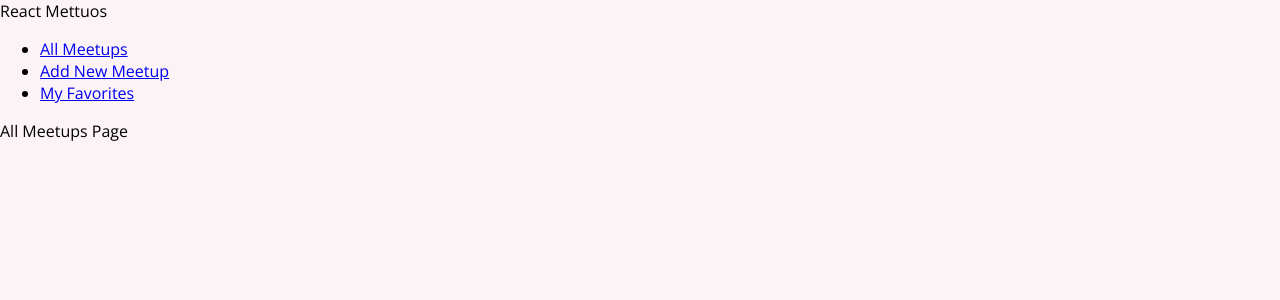
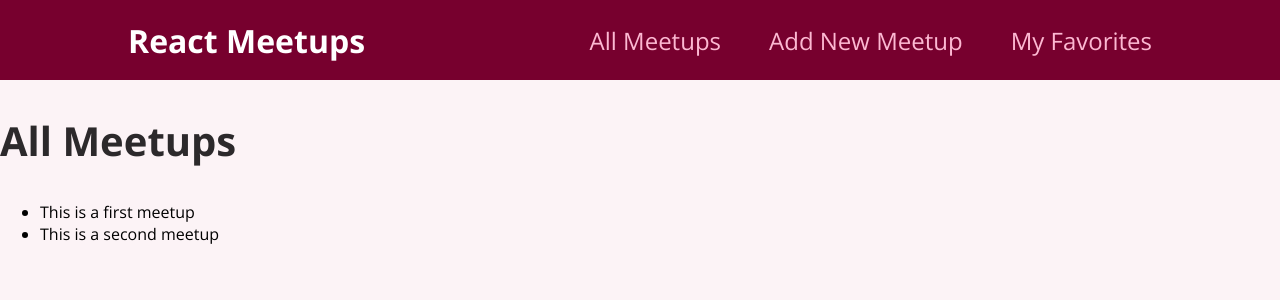
Before and after one commit to mohammadshughri/DevMeetup-ReactJS, a React (Create React App) app: page / in a window 1280 px wide. Shown: the top 300 px of the page. Built offline with nearby package versions, Linux system fonts and the light colour scheme.

Commit message:
Added lists

```diff
--- a/src/components/layout/MainNavigation.js
+++ b/src/components/layout/MainNavigation.js
@@ -1,8 +1,10 @@
 import { Link } from 'react-router-dom'
 
+import classes from './MainNavigation.module.css';
+
 function MainNavigation () {
-    return <header>
-        <div>React Mettuos</div>
+    return <header className={classes.header}>
+        <div className={classes.logo}>React Meetups</div>
         <nav>
             <ul>
                 <li>
--- /dev/null
+++ b/src/components/layout/MainNavigation.module.css
@@ -0,0 +1,47 @@
+.header {
+    width: 100%;
+    height: 5rem;
+    display: flex;
+    align-items: center;
+    justify-content: space-between;
+    background-color: #77002e;
+    padding: 0 10%;
+  }
+
+  .logo {
+    font-size: 2rem;
+    color: white;
+    font-weight: bold;
+  }
+
+  .header ul {
+    list-style: none;
+    margin: 0;
+    padding: 0;
+    display: flex;
+    align-items: baseline;
+  }
+
+  .header li {
+    margin-left: 3rem;
+  }
+
+  .header a {
+    text-decoration: none;
+    font-size: 1.5rem;
+    color: #fcb8d2;
+  }
+
+  .header a:hover,
+  .header a:active,
+  .header a.active {
+    color: white;
+  }
+
+  .badge {
+    background-color: #cc2062;
+    color: white;
+    border-radius: 12px;
+    padding: 0 1rem;
+    margin-left: 0.5rem;
+  }
--- a/src/pages/AllMeetups.js
+++ b/src/pages/AllMeetups.js
@@ -1,5 +1,34 @@
+const DUMMY_DATA = [
+    {
+      id: 'm1',
+      title: 'This is a first meetup',
+      image:
+        'https://upload.wikimedia.org/wikipedia/commons/thumb/d/d3/Stadtbild_M%C3%BCnchen.jpg/2560px-Stadtbild_M%C3%BCnchen.jpg',
+      address: 'Meetupstreet 5, 12345 Meetup City',
+      description:
+        'This is a first, amazing meetup which you definitely should not miss. It will be a lot of fun!',
+    },
+    {
+      id: 'm2',
+      title: 'This is a second meetup',
+      image:
+        'https://upload.wikimedia.org/wikipedia/commons/thumb/d/d3/Stadtbild_M%C3%BCnchen.jpg/2560px-Stadtbild_M%C3%BCnchen.jpg',
+      address: 'Meetupstreet 5, 12345 Meetup City',
+      description:
+        'This is a first, amazing meetup which you definitely should not miss. It will be a lot of fun!',
+    },
+  ];
+
 function AllMeetups () {
-    return <div>All Meetups Page</div>
+    return <section>
+        <h1>All Meetups</h1>
+        <ul>
+            {DUMMY_DATA.map((meetup) => {
+                return <li key={meetup.id}>{meetup.title}</li>
+            })}
+
+        </ul>
+    </section>;
 }
 
 export default AllMeetups;
```
